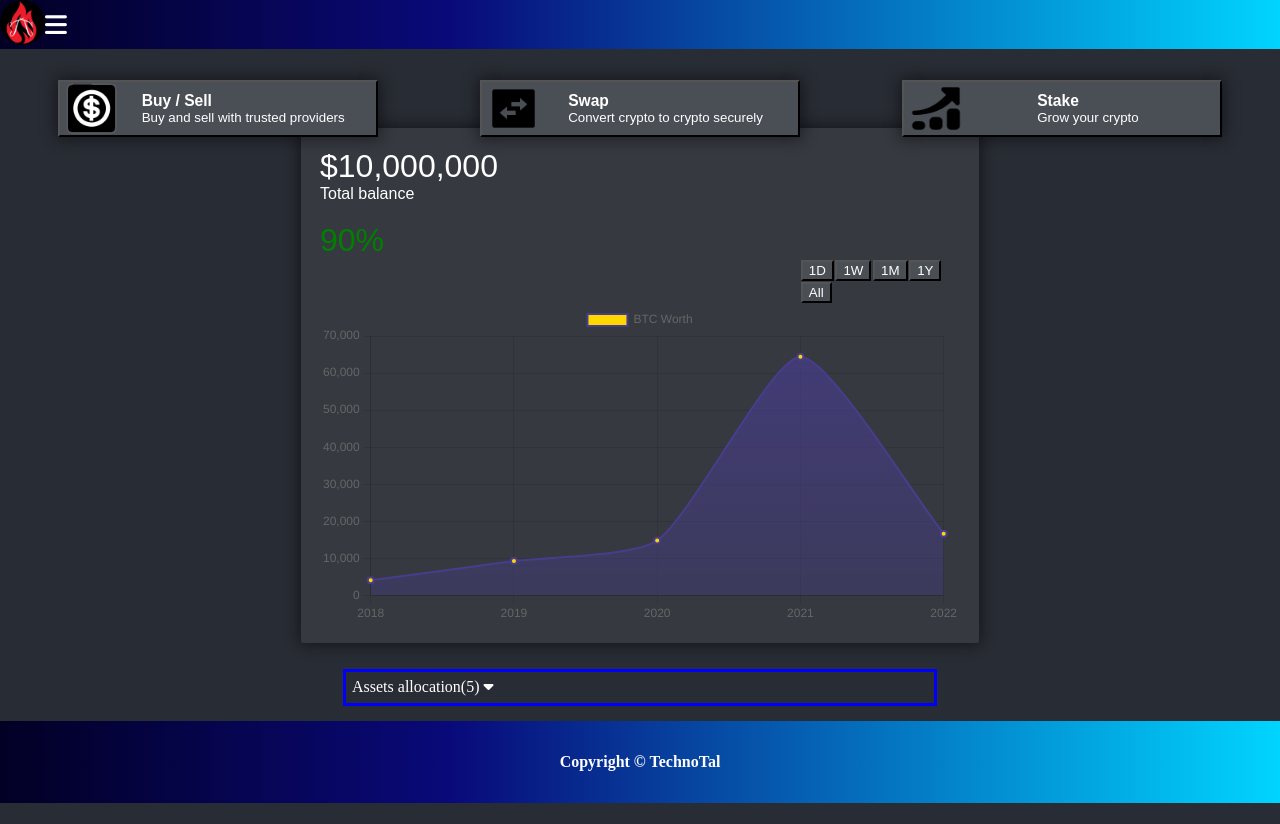
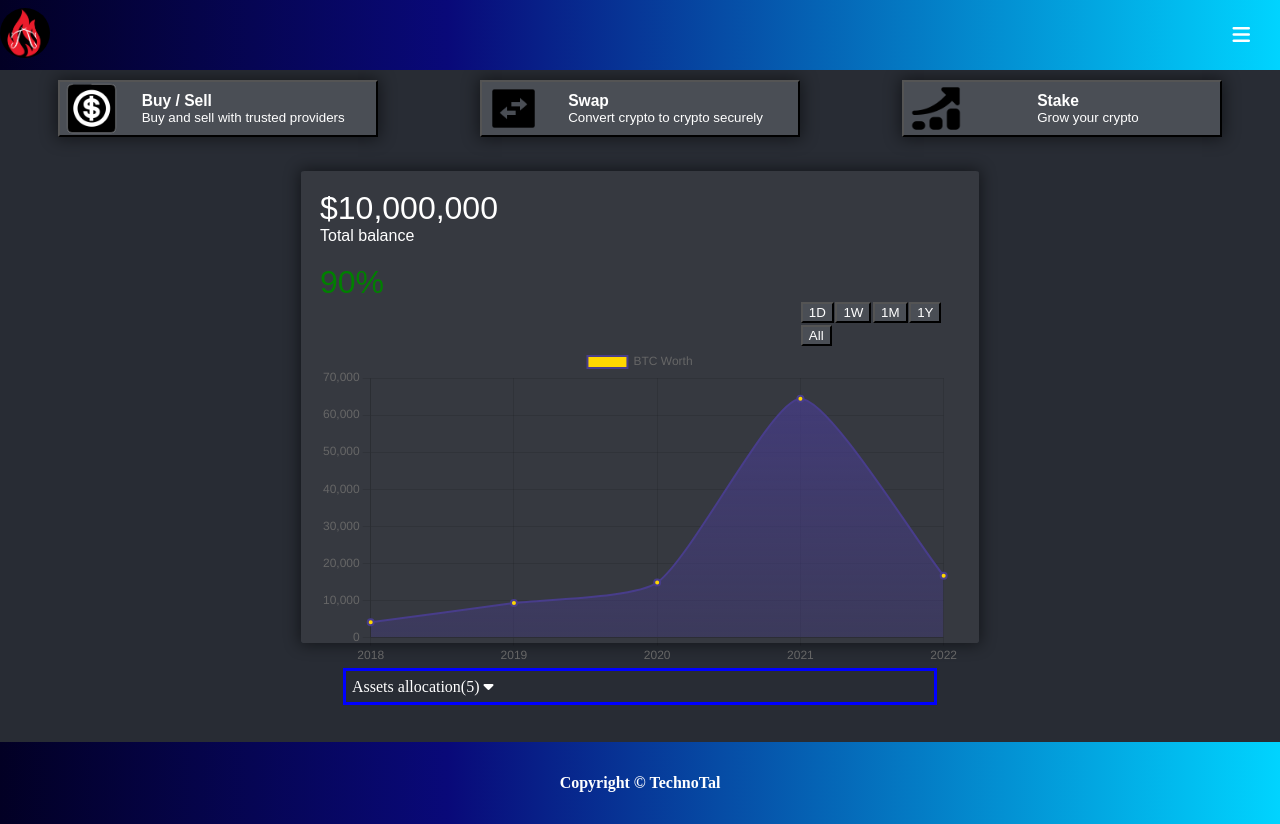
Before and after one commit to MickaelLepicier/TechnoCoin-Wallet, a React (Create React App) app in the folder client/myapp/: page / in a window 1280 px wide. Before the commit the page ends 803 px from the top, so only its background shows below. Built offline with nearby package versions, Linux system fonts and the light colour scheme.

Commit message:
menu bar and footer css

```diff
--- a/client/myapp/src/components/MenuBar/MenuBar.css
+++ b/client/myapp/src/components/MenuBar/MenuBar.css
@@ -4,10 +4,11 @@
     background: linear-gradient(90deg, rgba(2,0,36,1) 0%, rgba(9,9,121,1) 35%, rgba(0,212,255,1) 100%);
 
     width: 100%;
-
+    height: 70px;
     position: relative; /* Ensure that the position is relative for z-index to work */
     z-index: 1; /* Set a higher z-index value */
 
+    justify-content: space-between;
 
     /* border: solid red 3px; */
 
@@ -15,5 +16,3 @@
     /* height: 90px; */
     /* box-sßhadow: rgba(149, 157, 165, 0.526) 0px 8px 24px; */
   }
-
-  /* מסדר את עניין המניו באר שיהיה מסודר ויפה TODO */
--- a/client/myapp/src/components/logo/logo.scss
+++ b/client/myapp/src/components/logo/logo.scss
@@ -1,7 +1,7 @@
 .logo-container{
     img{
       // width: 3vw;
-      width: 45px;
+      width: 50px;
       border-radius: 50%;
       // margin-right: 20vw;
     }
--- a/client/myapp/src/components/navBar/NavBar.scss
+++ b/client/myapp/src/components/navBar/NavBar.scss
@@ -87,10 +87,10 @@
 
     .logout{
       margin-right:0%;
-      padding: 2% 3.5% 2% 3.5%;
+      padding: 1% 2% 1% 2%;
     }
 
-    #mobile {
+    #mobile-icon {
       display: none;
     }
 
@@ -103,7 +103,7 @@
       background: linear-gradient(90deg, rgba(2,0,36,1) 0%, rgba(57,135,255,1) 0%, rgba(58,184,255,1) 99%, rgba(34,218,255,1) 100%);
       color: white;
       position: fixed;
-      top: 77px;
+      top: 70px;
       padding: 1.8%;
       transition: 0.3s ease-in-out;
       border-radius:0 0 10px 10px;
@@ -131,9 +131,8 @@
 
     @media screen and (max-width: 1420px ){
 
-      // TODO the ul that open on the click
-      //      make it to be align with the screen
-
+      // TODO arrange the Footer
+      //      maybe put the menu height a bit bigger
 
       ul{
         display: flex;
@@ -141,10 +140,10 @@
         align-items: flex-start;
         justify-content:flex-start;
         position: fixed;
-        top: 49.4px;
+        top: 54px;
         // top: 8rem;
-        right:-310px;
-        min-width: 300px;
+        right:-210px;
+        min-width: 200px;
         height:100vh;
         background: linear-gradient(90deg, rgba(2,0,36,1) 0%, rgba(57,135,255,1) 0%, rgba(58,184,255,1) 35%, rgba(34,218,255,1) 100%);
         padding: 40px 0 0 10px;
@@ -152,39 +151,52 @@
 
 
       }
-
+// 50px
       ul.mobileOn{
         right:0px;
       }
 
       li{
-        margin-bottom: 10%;
+        padding: 5%;
+        margin-bottom: 4vh;
       }
 
-      #mobile {
+      .dark-mode{
+      margin: 13vh 0vh 2vh -0.7vh;
+    }
+
+      #mobile-icon {
         display: block;
         cursor: pointer;
         margin-right: 30px;
       }
-      #mobile i{
+      #mobile-icon i{
         color: white;
-        font-size: 25px;
+        font-size: 20px;
       }
 
       .menu-close{
         display: none;
+
        }
       .menu-open{
-        display: block;
-        background: linear-gradient(90deg, rgba(2,0,36,1) 0%, rgba(57,135,255,0) 0%, rgba(58,184,255,0) 35%, rgba(34,218,255,0) 100%);
-        color: white;
+        // display: block;
+        // background: linear-gradient(90deg, rgba(2,0,36,1) 0%, rgba(57,135,255,0) 0%, rgba(58,184,255,0) 35%, rgba(34,218,255,0) 100%);
+        // color: white;
         position: initial;
         transition: 0.3s ease-in-out;
         border-radius:0 0 10px 10px;
+        border-radius: 10px 0px 0px 10px;
+        position: fixed;
+        right: 16.3vw;
+        top: 58.5vh;
       }
 
       .menu-open div{
         padding: 5%;
+        // display: block;
+        // position: absolute;
+        // right: 17vw;
       }
 
       .menu-open div:hover{
--- a/client/myapp/src/components/navBar/navBar.js
+++ b/client/myapp/src/components/navBar/navBar.js
@@ -56,6 +56,8 @@ export function NavBar() {
 
   const iconClick = () => {
     setIconClicked(!iconClicked);
+    setShowNFTMenu(false);
+    setShowAdminToolsMenu(false);
   };
 
   const NFTClick = () => {
@@ -164,7 +166,7 @@ export function NavBar() {
           <div onClick={() => navigate("/pageTwo")}>Logout</div>
         </li>
       </ul>
-      <div id="mobile" onClick={iconClick}>
+      <div id="mobile-icon" onClick={iconClick}>
         <i className={iconClicked ? "fas fa-times" : "fas fa-bars"} />
       </div>
     </div>
--- a/client/myapp/src/pages/Home/Home.scss
+++ b/client/myapp/src/pages/Home/Home.scss
@@ -26,17 +26,23 @@ box-shadow: 0px 0px 15px 2px rgba(0,0,0,0.49);
 
 margin-top: 5%;
 
+//TODO make the graph component go smaller with the
+//     size of the screen. specially the height
+
+    // width: 70%;
+    width: 50%;
+    height: 64.5%;
 
 .balance-container{
     // width: 250px;
     // height: 150px;
     // border: solid red;
     .balance{
-        font-size: xx-large;
+        font-size: 200%;
         font-family: sans-serif;
         // margin-left: 15%;
         .total-b{
-          font-size: medium;
+          font-size: 50%;
           padding-bottom: 3%;
         }
         .growth{
```
